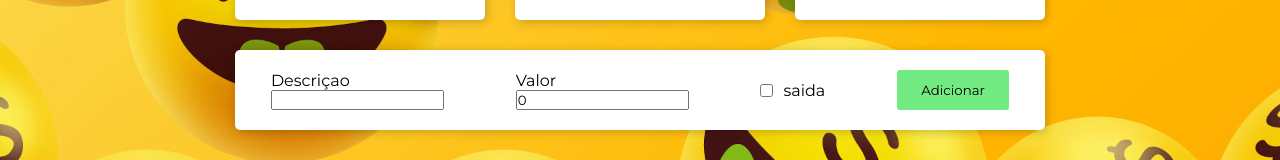
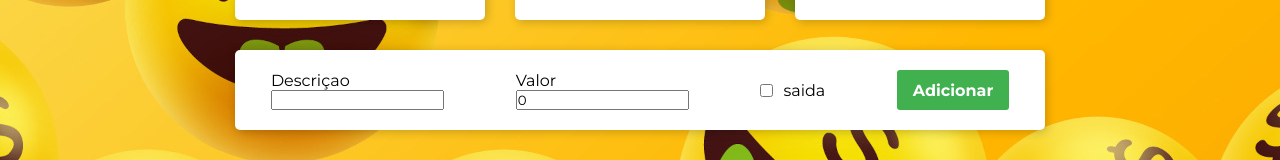
Before and after one commit to DiogoRodriguees/PERSONAL_PROJECTS, a React (Vite) app: page / in a window 1280 px wide. Shown: the part 158-318 px from the top of the page. Built offline with nearby package versions, Linux system fonts and the light colour scheme; no server answers.

Commit message:
:rocket: atualizando

```diff
--- a/src/components/Main/style.module.css
+++ b/src/components/Main/style.module.css
@@ -33,3 +33,9 @@
 
     border: 1px solid rgb(187, 187, 187);
 }
+
+.buscar_container input:focus {
+    border: 1px solid rgb(114, 235, 130);
+    box-shadow: 0 0 0 0;
+    outline: 1px solid rgb(114, 235, 130);
+}
--- a/src/components/NovaEntradaSaida/index.tsx
+++ b/src/components/NovaEntradaSaida/index.tsx
@@ -31,7 +31,7 @@ function NovaEntradaSaida() {
             initialValues={{
                 valor: 0,
                 descricao: "",
-                tipo: "saida",
+                tipo: "entrada",
             }}
             component={({ values, handleChange }) => (
                 <Form className={classes.entrada_saida}>
--- a/src/components/NovaEntradaSaida/style.module.css
+++ b/src/components/NovaEntradaSaida/style.module.css
@@ -1,4 +1,4 @@
-.entrada_saida{
+.entrada_saida {
     display: flex;
     align-items: center;
     justify-content: space-around;
@@ -20,21 +20,37 @@
     cursor: pointer;
 }
 
-.labels{
+.labels {
     display: flex;
     align-items: center;
 }
 
-.button{
-    background-color: rgb(114, 235, 130);
+.button {
+    background-color: rgb(65, 177, 80);
     border: none;
     height: 2.5rem;
     width: 7rem;
     border-radius: 3px;
     cursor: pointer;
+    font-weight: bold;
+    color: white;
+    font-size: 1rem;
+}
+
+.button:hover{
+    border: 1px solid rgb(65, 177, 80);
+    background-color: #f2f2f2;
+    color: rgb(65, 177, 80);
+
 }
 
 .entradas {
     display: flex;
     flex-direction: column;
 }
+
+.entradas input:focus {
+    border: 1px solid rgb(65, 177, 80);
+    box-shadow: 0 0 0 0;
+    outline: 1px solid rgb(65, 177, 80);
+}
```
